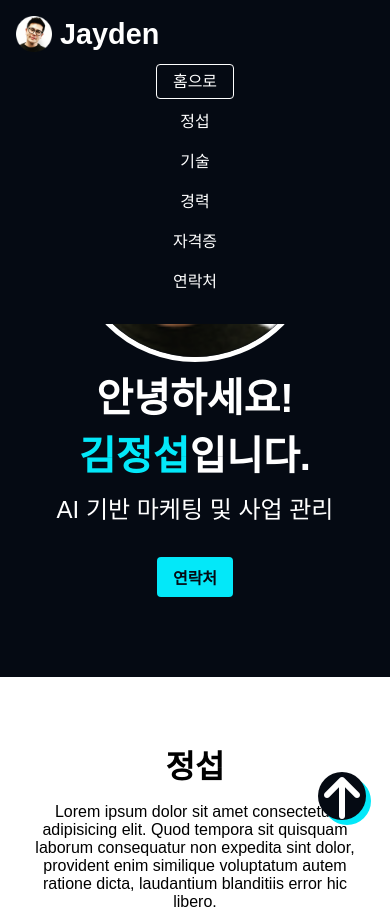
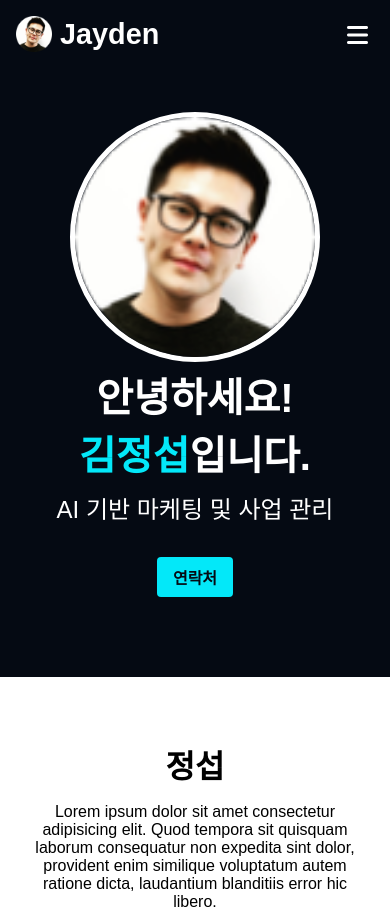
Before and after one commit to Kimjungsup/portfolio, a plain HTML site: page index.html in a window 390 px wide. Shown: the top 914 px of the page. Drawn offline with Linux system fonts and the light colour scheme; a web font is replaced by a local one.

Commit message:
js 적용

```diff
--- a/css/style.css
+++ b/css/style.css
@@ -38,7 +38,7 @@
 
  /* 전체 선택자 */
 * {
-    box-sizing: border-box;
+    box-sizing: border-box;  /* 요소의 패딩(padding)과 테두리(border)가 너비와 높이에 포함되어 계산 */
  }
 
  body {
@@ -80,7 +80,7 @@
 
 /* Header - 기본자 마무리 후 헤더 하나씩 수정 */
 .header {
-    background-color: var(--color-black);
+    background-color: var(--color-primary);
     position: fixed;
     top: 0;
     width: 100%;
@@ -89,6 +89,13 @@
     justify-content: space-between;
     align-items: center;
     z-index: 1;
+    transition: all 300ms ease;
+}
+
+/* 자바스크립트 들어가고 나중에 만듬 - */
+.header--dark {
+    background-color: var(--color-primary);
+    box-shadow: rgba(0, 0, 0, 0.3) 0px 3px 8px;
 }
 
 .header__logo {
@@ -106,13 +113,24 @@
     font-size: 1.8rem;
 }
 
+.header__toggle {
+    display: none;
+    color: var(--color-white);
+    font-size: 1.5rem;
+    position: absolute;
+    top: 1.3rem;
+    right: 1rem;
+}
+
 .header__menu {
     display: flex;
     gap: 4px;
 }
 
 .header__menu__item {
+    display: block;
     padding: 8px 16px;
+    border-bottom: 1px solid transparent;
 }
 
 .header__menu__item:hover {
@@ -383,7 +401,7 @@
     transform: translateY(0px);
 }
 
-.project__title:after { /* project title 글자 다음에 어떤 걸 할건지 - 아래 블록을 만들었기 때문에 타이틀 다음에 들어감*/
+.project__title:after { /* project title 글자 다음에 어떤 걸 할건지 - 아래 블록을 만들었기 때문에 타이틀 다음에 들어감 */
     content: '';
     display: block;
     position: relative;
@@ -442,6 +460,7 @@
     border-radius: 100%;
     text-align: center;
     box-shadow: 5px 5px 0px 0px var(--color-accent);
+    transition: opacity 300ms ease-in;
 }
 
 /* footer */
@@ -486,11 +505,20 @@
             align-items: start;
         }
 
+        .header__toggle {
+            display: block;
+        }
+
         .header__menu {
+            display: none;
             flex-direction: column;
             text-align: center;
             padding: 1rem 4rem;
             gap: 1rem;
+        }
+
+        .header__menu.open{
+            display: flex;
         }
 
         .header__nav {
--- a/index.html
+++ b/index.html
@@ -15,6 +15,9 @@
     <meta property="og:image" content="배포 후 생성된 이미지 url">
 
     <link rel="stylesheet" href="./css/style.css">
+
+    <!-- 자스 연결-->
+    <script src="./js/main.js" defer></script>  <!-- defer: html 위에서부터 읽어서 .header 를 읽을 수 없음, 그래서 html을 다 읽고 자스 읽도록 만듬-->
 
     <!-- Font Awesome -->
     <script src="https://kit.fontawesome.com/bf902b28f9.js" crossorigin="anonymous"></script>
@@ -38,16 +41,21 @@
                 <li><a href="#contact" class="header__menu__item">연락처</a></li>
             </ul>
         </nav>
+        <button class="header__toggle">
+            <i class="fa-solid fa-bars"></i>
+        </button>
     </header>
 
     <!-- Main 전체로 묶기 -->
     <main>
         <!-- home -->
         <section id="home">
-            <img class="home__avatar" src="./images/sup_favi.png" alt="Jungsup profile">
-            <h2 class="home__title">안녕하세요!<br> <strong class="home__title--strong">김정섭</strong>입니다.</h2>
-            <p class="home__description">AI 기반 마케팅 및 사업 관리</p>
-            <a class="home__contact" href="#contact">연락처</a>
+            <div class="home__container">
+                <img class="home__avatar" src="./images/sup_favi.png" alt="Jungsup profile">
+                <h2 class="home__title">안녕하세요!<br> <strong class="home__title--strong">김정섭</strong>입니다.</h2>
+                <p class="home__description">AI 기반 마케팅 및 사업 관리</p>
+                <a class="home__contact" href="#contact">연락처</a>
+            </div>
         </section>
 
         <!-- about -->
--- /dev/null
+++ b/js/main.js
@@ -0,0 +1,47 @@
+// 페이지 아래로 스크롤 시 header스타일링 주기
+const header = document.querySelector('.header')
+
+// 요소(header)의 총 높이
+const headerHeight = header.offsetHeight
+// console.log(headerHeight) 걍 확인한 것
+document.addEventListener('scroll', () => {
+    if(window.scrollY > headerHeight){
+        header.classList.add('header--dark')    //헤더에 적용되는 클래스를 추가할 수 있음 (CSS를 넣었다 뺐다 할 수 있음)
+    }
+    else{
+        header.classList.remove('header--dark')
+    }
+})
+
+// Home 섹션을 아래로 스크롤 시 투명하게 처리
+const home = document.querySelector('.home__container')
+const homeHeight = home.offsetHeight
+document.addEventListener('scroll', () => {
+    home.style.opacity = 1 - window.scrollY / homeHeight
+})
+
+
+// Arrow up 버튼을 아래로 스크롤 시 투명하게 처리함
+const arrowUp = document.querySelector('.arrow-up')
+document.addEventListener('scroll', () => {
+    if(window.scrollY > homeHeight / 2){
+        arrowUp.style.opacity = 1
+    }
+    else{
+        arrowUp.style.opacity = 0
+    }
+})
+
+
+// Navbar 토글버튼 클릭 처리
+const navbarMenu = document.querySelector('.header__menu')
+const navbarToggle = document.querySelector('.header__toggle')
+navbarToggle.addEventListener('click', () => {
+    navbarMenu.classList.toggle('open')     // 이 메서드는 오픈을 넣었다 뺐다가 하는 것
+})
+
+
+// Navbar 메뉴 클릭 시 메뉴를 자동으로 닫아 줌
+navbarMenu.addEventListener('click', () => {
+    navbarMenu.classList.remove('open')
+})
```
